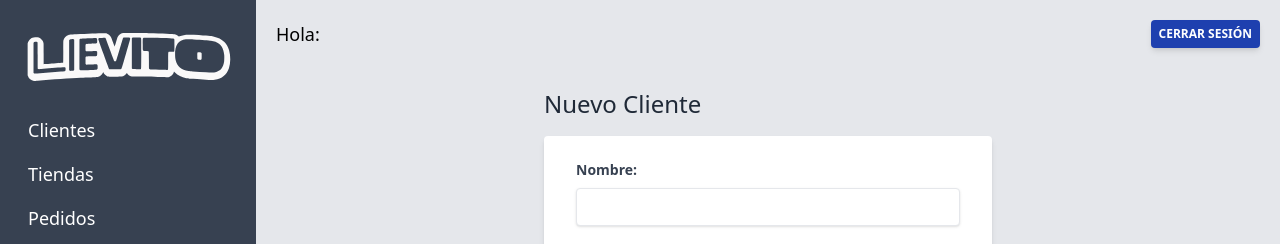
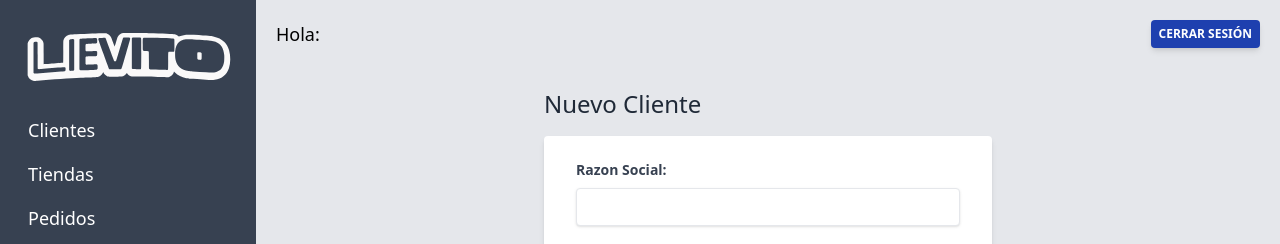
Before and after one commit to pickless141/erp-frontend, a React (Vite) app: page /nuevocliente in a window 1280 px wide. Shown: the top 244 px of the page. Built offline with nearby package versions, Linux system fonts and the light colour scheme; no server answers.

Commit message:
update: nombre del formulario cambiado

```diff
--- a/src/views/clientes/NuevoCliente.jsx
+++ b/src/views/clientes/NuevoCliente.jsx
@@ -59,7 +59,7 @@ const NuevoCliente = () => {
         <form onSubmit={handleSubmit} className="bg-white shadow-md rounded px-8 pt-6 pb-8 mb-4">
           <div className="mb-4">
             <label className="block text-gray-700 text-sm font-bold mb-2" htmlFor="nombre">
-              Nombre:
+              Razon Social:
             </label>
             <input
               type="text"
@@ -82,7 +82,6 @@ const NuevoCliente = () => {
               className="shadow appearance-none border rounded w-full py-2 px-3 text-gray-700 leading-tight focus:outline-none focus:shadow-outline"
               onChange={handleInputChange}
               value={cliente.email}
-              required
             />
           </div>
           <div className="mb-4">
```
